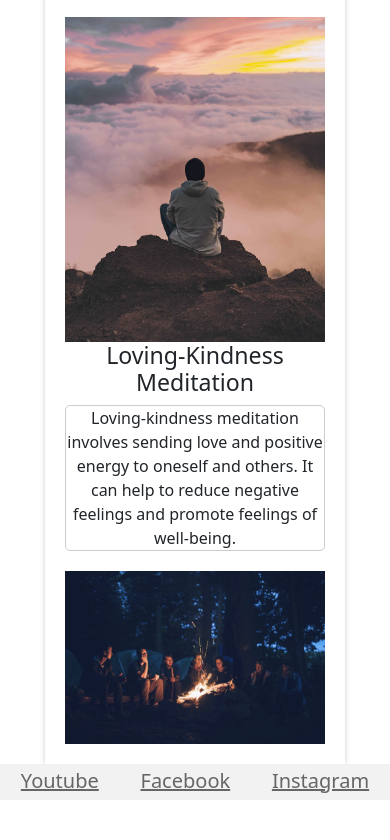
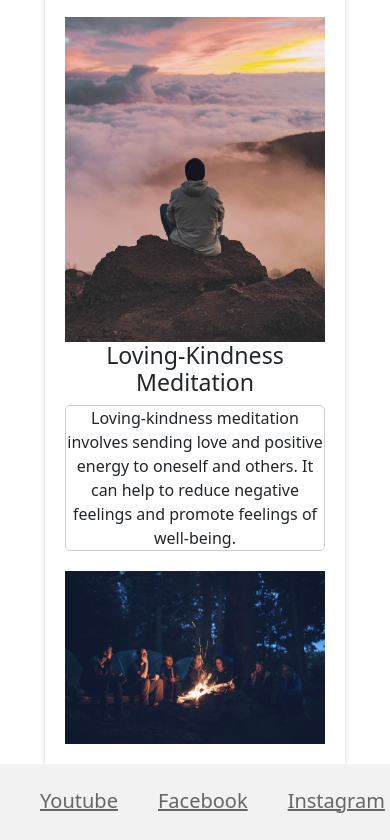
Before and after one commit to readytow0rk/Medi-Club-Yoga-Website, a website: page index.html in a window 390 px wide. Shown: the part 1303-2143 px from the top of the page. Before the commit the page ends 2107 px from the top, so only its background shows below. Drawn offline with nearby package versions, Linux system fonts and the light colour scheme.

Commit message:
fix adobt on "contact" page

```diff
--- a/style.css
+++ b/style.css
@@ -332,7 +332,11 @@ th {
 		transition: all 0.2s ease-in-out;
 		text-align: center;
 	}
-
+	.social-links {
+		list-style: none;
+		margin: 0px;
+		padding: 20px;
+	}
 	#aa {
 		height: 300px;
 		width: 300px;
@@ -386,4 +390,5 @@ th {
 		margin-right: 30%;
 
 	}
+
 }
```
